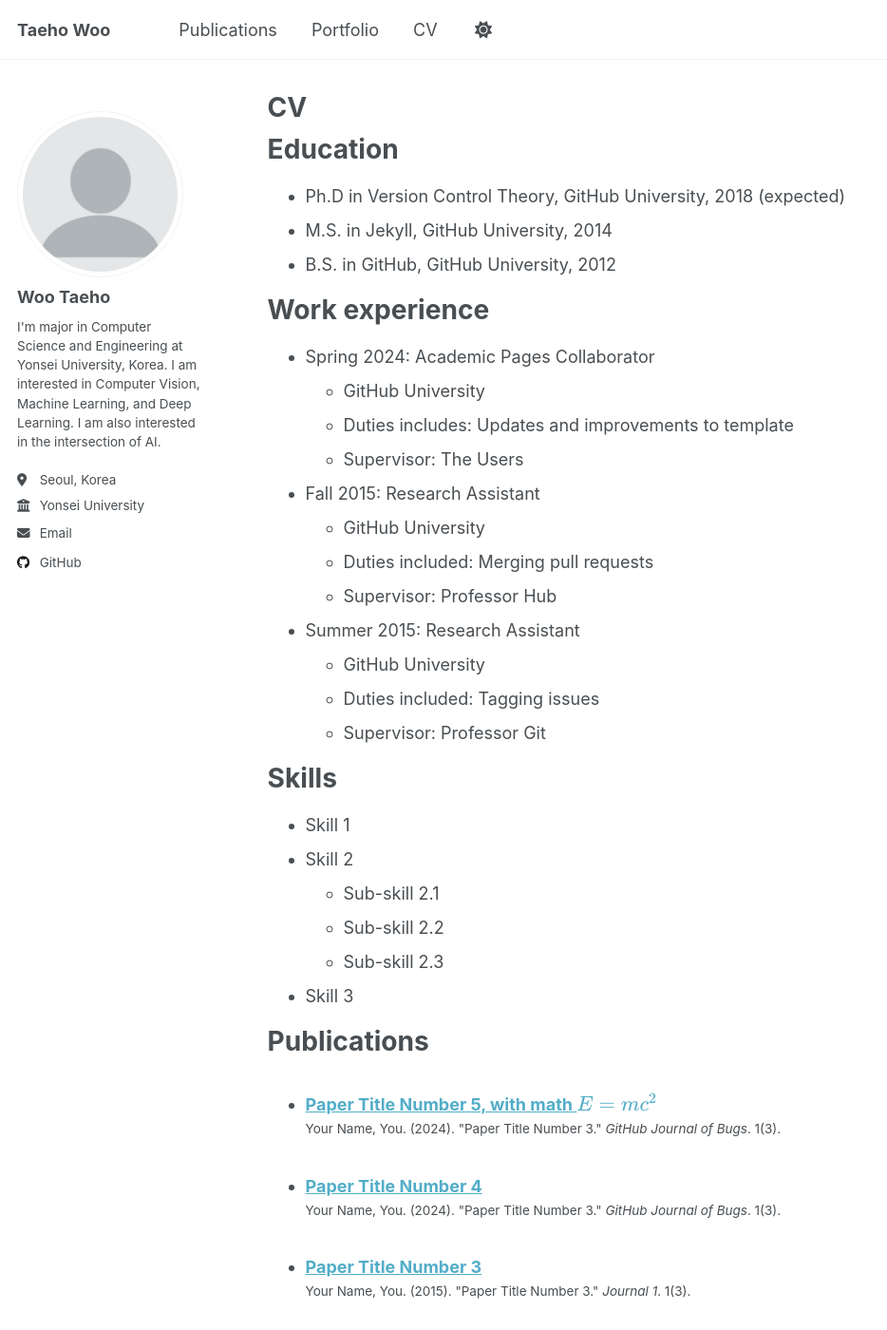
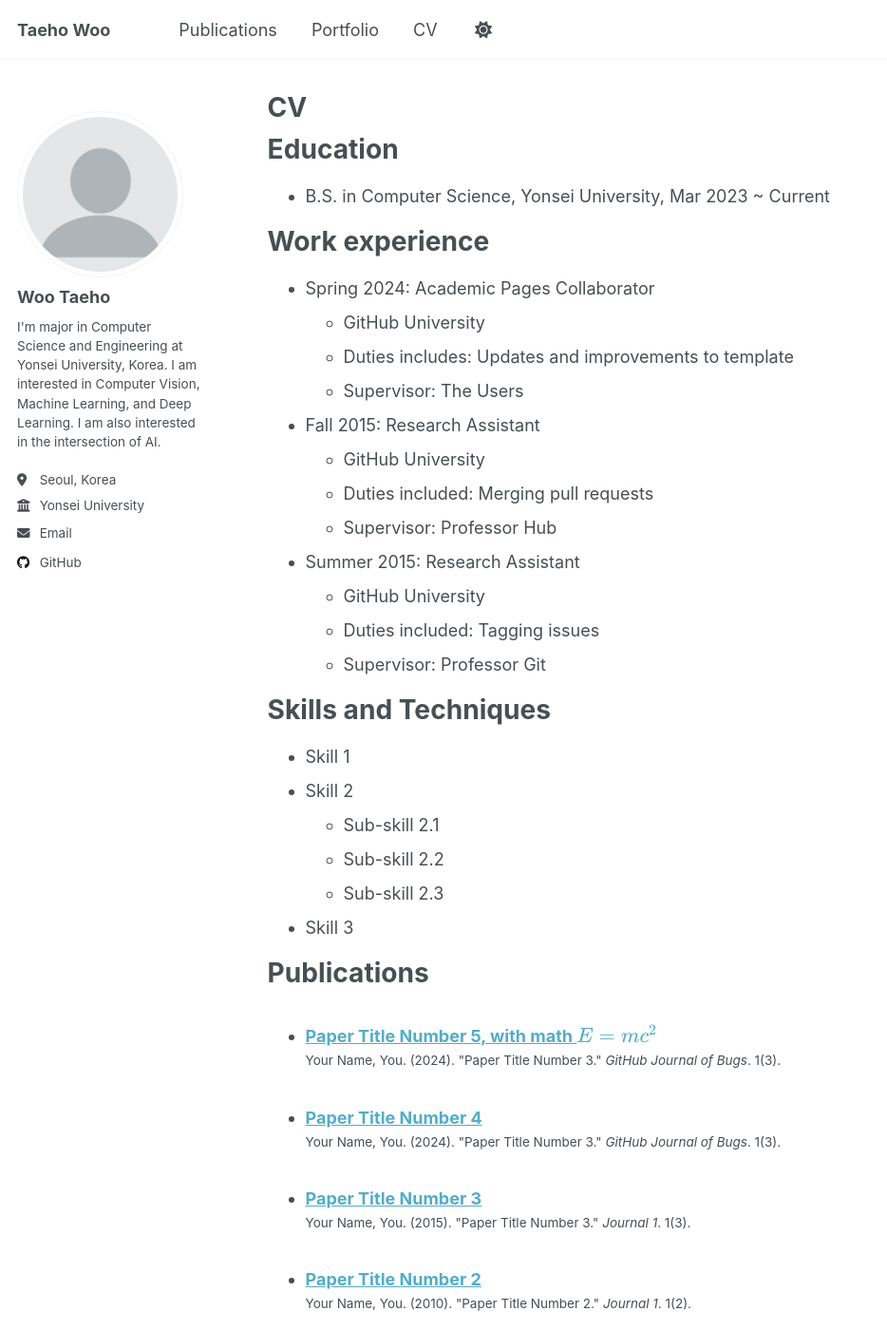
Before and after one commit to wooxogh/wooxogh.github.io, a Jekyll site: the page built from _pages/cv.md, in a window 1280 px wide and 1400 px high. Shown: the whole window at 95% size, without its empty margins (0-934 px from the left). Built offline with Jekyll 4.4.1, drawn with Linux system fonts in a browser that asks for light colours; a script that is not in the unit is left out; some of the changed text lies outside the part shown.

Commit message:
[edit] main page 5

```diff
--- a/_pages/cv.md
+++ b/_pages/cv.md
@@ -11,9 +11,7 @@ redirect_from:
 
 Education
 ======
-* Ph.D in Version Control Theory, GitHub University, 2018 (expected)
-* M.S. in Jekyll, GitHub University, 2014
-* B.S. in GitHub, GitHub University, 2012
+* B.S. in Computer Science, Yonsei University, Mar 2023 ~ Current
 
 Work experience
 ======
@@ -32,7 +30,7 @@ Work experience
   * Duties included: Tagging issues
   * Supervisor: Professor Git
 
-Skills
+Skills and Techniques
 ======
 * Skill 1
 * Skill 2
@@ -47,18 +45,6 @@ Publications
     {% include archive-single-cv.html %}
   {% endfor %}</ul>
 
-Talks
-======
-  <ul>{% for post in site.talks reversed %}
-    {% include archive-single-talk-cv.html  %}
-  {% endfor %}</ul>
-
-Teaching
-======
-  <ul>{% for post in site.teaching reversed %}
-    {% include archive-single-cv.html %}
-  {% endfor %}</ul>
-
 Service and leadership
 ======
 * Currently signed in to 43 different slack teams
```
